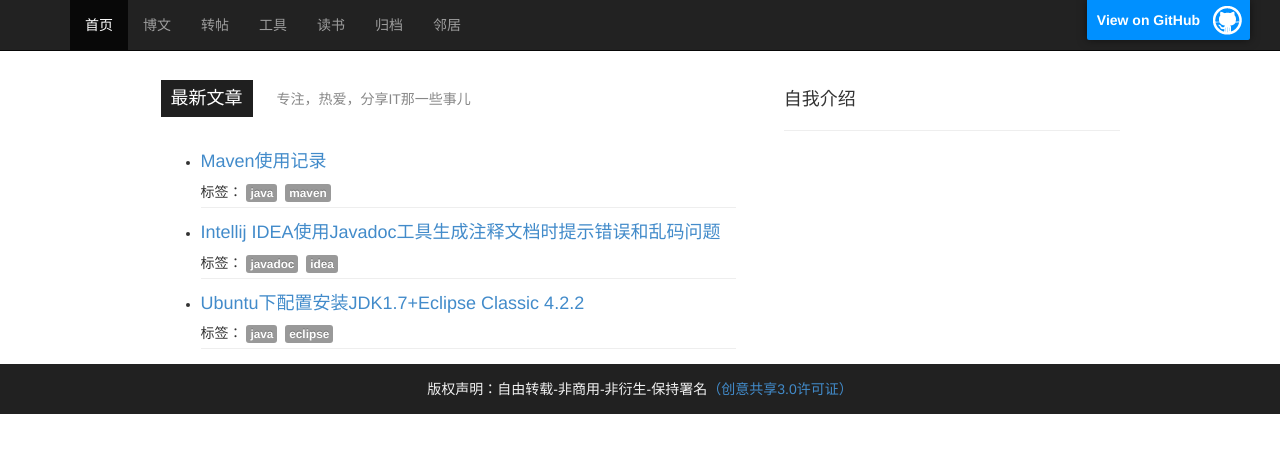
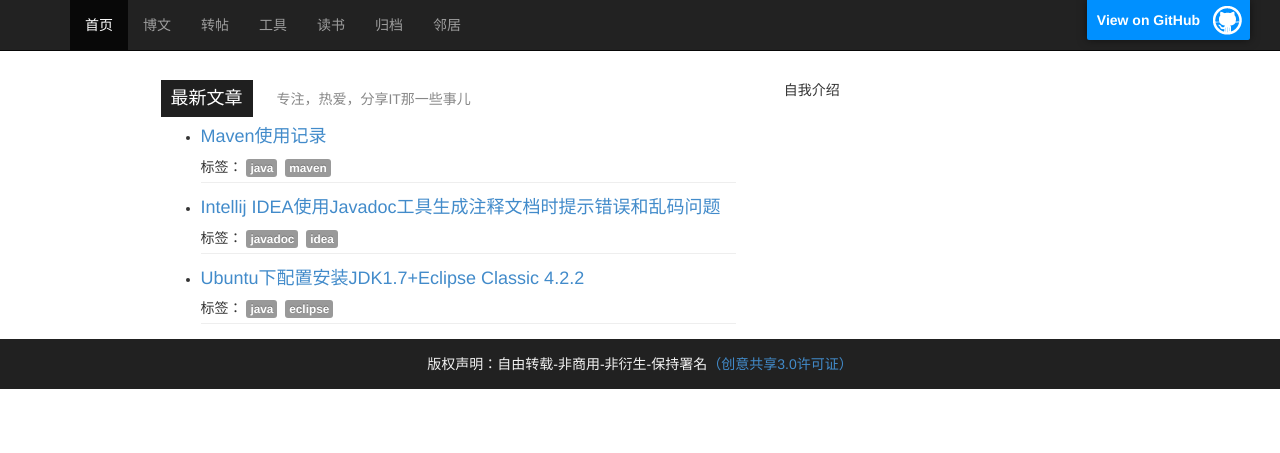
Before and after one commit to sheleng/sheleng.github.io, a Jekyll site: the page built from index.html, in a window 1280 px wide. Shown: the top 453 px of the page. Built offline with Jekyll 4.4.1, drawn with Linux system fonts in a browser that asks for light colours.

Commit message:
修改工具布局

```diff
--- a/index.html
+++ b/index.html
@@ -11,10 +11,9 @@
       <span class="title">最新文章</span>
       <span class="gray-3">专注，热爱，分享IT那一些事儿</span>
     </div>
-    </br>
     <div>
       <ul>
-		    {% for post in site.posts %}
+		{% for post in site.posts %}
 		  {% if post.category != 'books' %}
 			    <li>
 	  		  	  <h4><a href="{{ post.url }}">{{ post.title }}</a></h4>
@@ -29,12 +28,14 @@
 				{% endfor %}
 			    </li>
 		  {% endif %}
-		    {% endfor %}
+		{% endfor %}
 	  </ul>
     </div>
   </div>
   <div class="span10 index-right">
-    <h4>自我介绍</h4><hr>
+    <div class="content-title">
+      <span class="title">自我介绍</span>
+    </div>
   </div>
 </div>
 </div>
```
